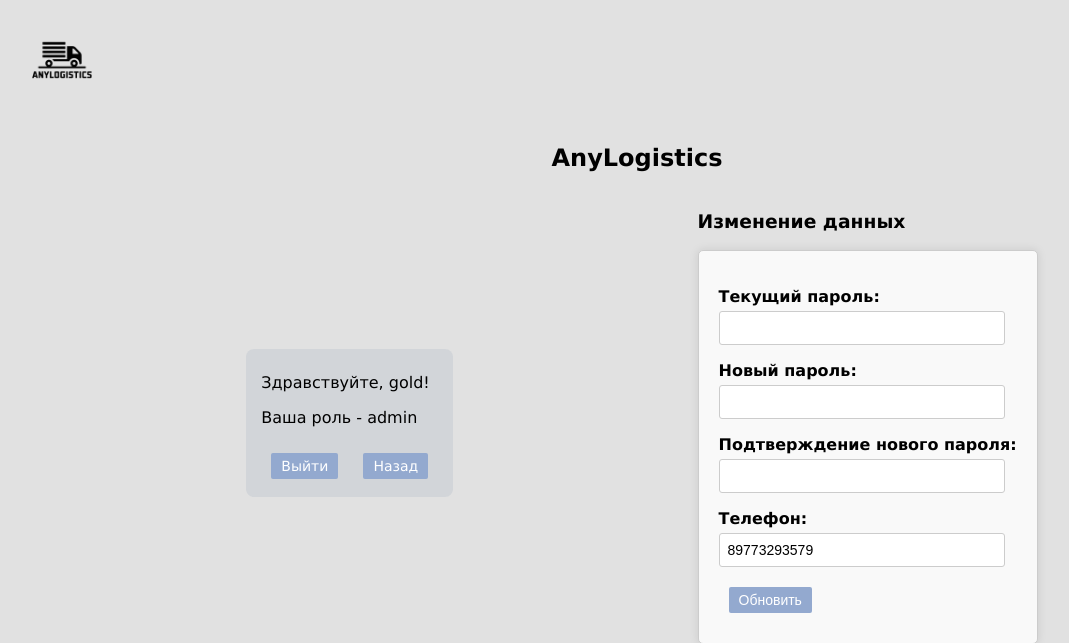
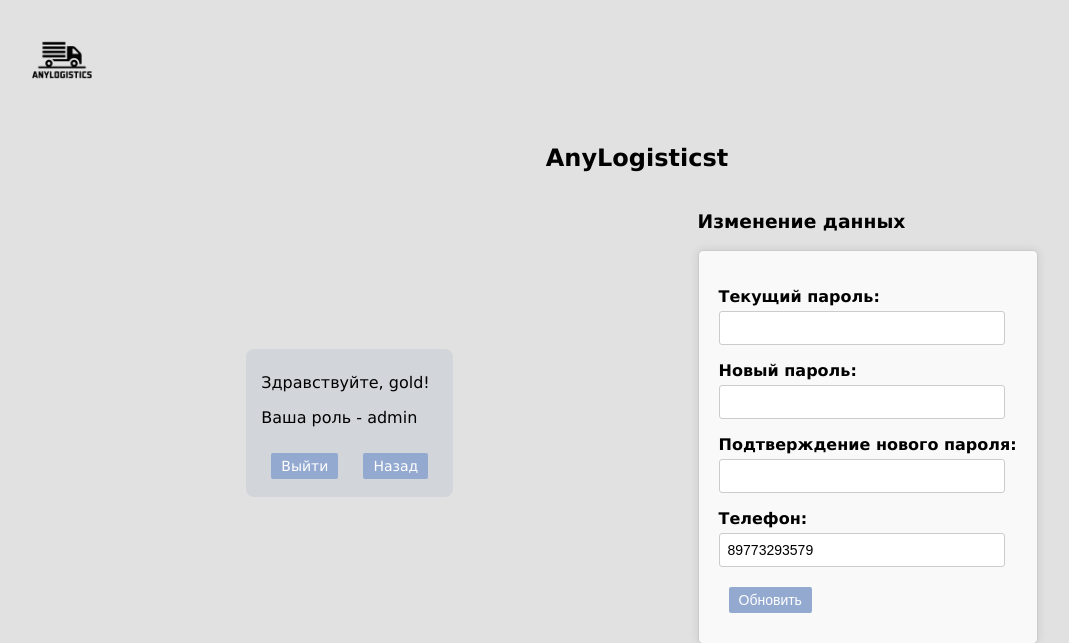
Before and after one commit to AlexanderZhabyko/PR7OKFCS, a Django app: page /logistic/account/ in a window 1280 px wide. Shown: the top 643 px of the page, without its empty margins (3-1072 px from the left). Run offline with Django 5.2, Linux system fonts and the light colour scheme; a user stored in the database is signed in; data comes from the database, SQL or seed files in the repository.

Commit message:
pr7 pipeline

```diff
--- a/logistic/templates/account.html
+++ b/logistic/templates/account.html
@@ -5,7 +5,7 @@
 {% endblock %}
 {% block header %}
     <a class="logo" style="background-color: transparent" href="{% url 'home' %}"><img class="logo" src="{% static 'img/logoBG.png' %}" alt="Логотип"></a>
-    <h2 class="center">AnyLogistics</h2>
+    <h2 class="center">AnyLogisticst</h2>
 {% endblock %}
 {% block nav %}
 {% endblock %}
```
